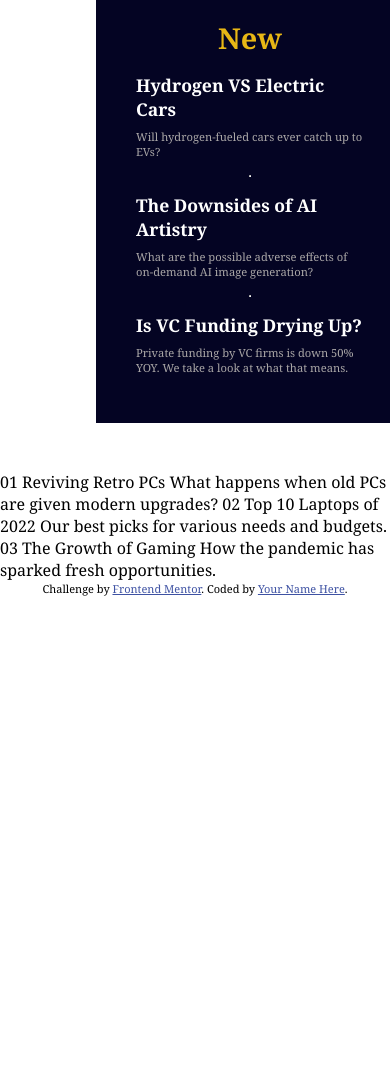
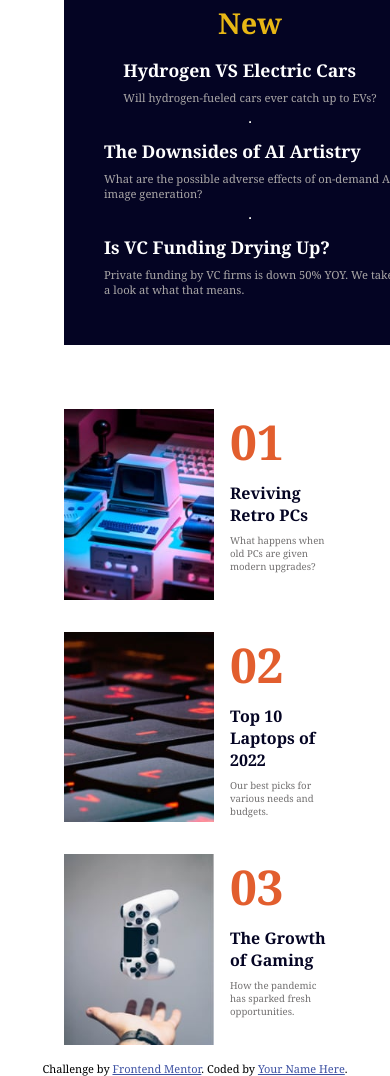
Before and after one commit to OsteenJr/NEWS-HOMEPAGE, a plain HTML site: page index.html in a window 390 px wide. Shown: the part 716-1792 px from the top of the page. Before the commit the page ends 1312 px from the top, so only its background shows below. Drawn offline with Linux system fonts and the light colour scheme.

Commit message:
Updated Files

```diff
--- a/index.html
+++ b/index.html
@@ -17,9 +17,9 @@
             <li class="nav-item"><a href="#" class="nav-link">Categories</a></li>
 
         </ul>
-        <img src="images/icon-menu.svg" width="30px" alt="" onclick="showMenu()" class="menubtn">
+        <img src="images/icon-menu.svg" width="1.875rem" alt="" onclick="showMenu()" class="menubtn">
         <ul class="sidebar">
-            <img src="images/icon-menu-close.svg" width="15px" alt="" onclick="hideMenu()" class="closebtn">
+            <img src="images/icon-menu-close.svg" width=".9375rem" alt="" onclick="hideMenu()" class="closebtn">
             <li class="nav-item"><a href="#" class="nav-link">Home</a></li>
             <li class="nav-item"><a href="#" class="nav-link">New</a></li>
             <li class="nav-item"><a href="#" class="nav-link">Popular</a></li>
@@ -62,21 +62,43 @@
 
         </div>
         </section>
+        <section class="card-section">
+            <div class="card">
+                <div class="card-img">
+                    <img src="images/image-retro-pcs.jpg" alt="" width="150px">
+                </div>
+                <div class="card-text">
+                   <p class="card-number">01</p>
+                    <p class="card-title">Reviving Retro PCs</p>
+                    <p class="card-desc">What happens when old PCs are given modern upgrades?</p>
+                </div>
+            </div>
+
+            <div class="card">
+                <div class="card-img">
+                    <img src="images/image-top-laptops.jpg" alt="" width="150px">
+                </div>
+                <div class="card-text">
+                   <p class="card-number">02</p>
+                    <p class="card-title">Top 10 Laptops of 2022</p>
+                    <p class="card-desc"> Our best picks for various needs and budgets.</p>
+                </div>
+            </div>
+
+            <div class="card">
+                <div class="card-img">
+                    <img src="images/image-gaming-growth.jpg" alt="" width="150px">
+                </div>
+                <div class="card-text">
+                   <p class="card-number">03</p>
+                    <p class="card-title">The Growth of Gaming</p>
+                    <p class="card-desc">How the pandemic has sparked fresh opportunities.</p>
+                </div>
+            </div>
+
+        </section>
 
     </main>
-
-  01
-  Reviving Retro PCs
-  What happens when old PCs are given modern upgrades?
-
-  02
-  Top 10 Laptops of 2022
-  Our best picks for various needs and budgets.
-
-  03
-  The Growth of Gaming
-  How the pandemic has sparked fresh opportunities.
-
   <div class="attribution">
     Challenge by <a href="https://www.frontendmentor.io?ref=challenge" target="_blank">Frontend Mentor</a>.
     Coded by <a href="#">Your Name Here</a>.
--- a/style.css
+++ b/style.css
@@ -127,6 +127,31 @@ nav ul li a {
 hr {
     margin-bottom: 1rem;
 }
+.card-section {
+    margin-top: 2rem;
+    display: flex;
+    justify-content: space-around;
+    padding: 1rem 4rem;
+}
+.card {
+    display: flex;
+    gap: 1rem;
+}
+.card-number {
+    color: rgb(226, 94, 46);
+    font-size: 3rem;
+    font-weight: 900;
+    margin-bottom: 1rem;
+}
+.card-title {
+    color: rgb(4, 4, 35);
+    font-weight: 900;
+    margin-bottom: 1rem;
+}
+.card-desc {
+    font-size: .7rem;
+    color: #727070;
+}
 /* ====BREAKPOINTS===== */
 @media screen and (max-width: 48rem) {
     .navlist {
@@ -187,12 +212,18 @@ hr {
         padding: 0 .5rem;
 
     }
+    .card-section {
+       display: grid;
+       grid-template-columns: 1fr 1fr;
+       gap: 2rem;
+    }
 }
 @media screen and (max-width: 600px) {
     .home {
         display: flex;
         flex-direction: column;
         width: 500px;
+        padding: 1rem 4rem;
     }
     .home-image {
         width: 100%;
@@ -208,6 +239,17 @@ hr {
         flex-direction: column;
         text-align: left;
     }
+    .card-number {
+        margin-bottom: .5rem;
+    }
+    .card-title {
+        color: rgb(4, 4, 35);
+        font-weight: 900;
+        margin-bottom: .5rem;
+    }
+    .card-desc {
+        font-size: .6rem;
+    }
 
 }
 /* For small devices */
@@ -221,6 +263,10 @@ hr {
     .home-action a {
         font-size: .7rem;
     }
+    .card-section {
+        display: grid;
+        grid-template-columns: 1fr;
+    }
 }
 @media screen and (max-width: 320px) {
 }
```
